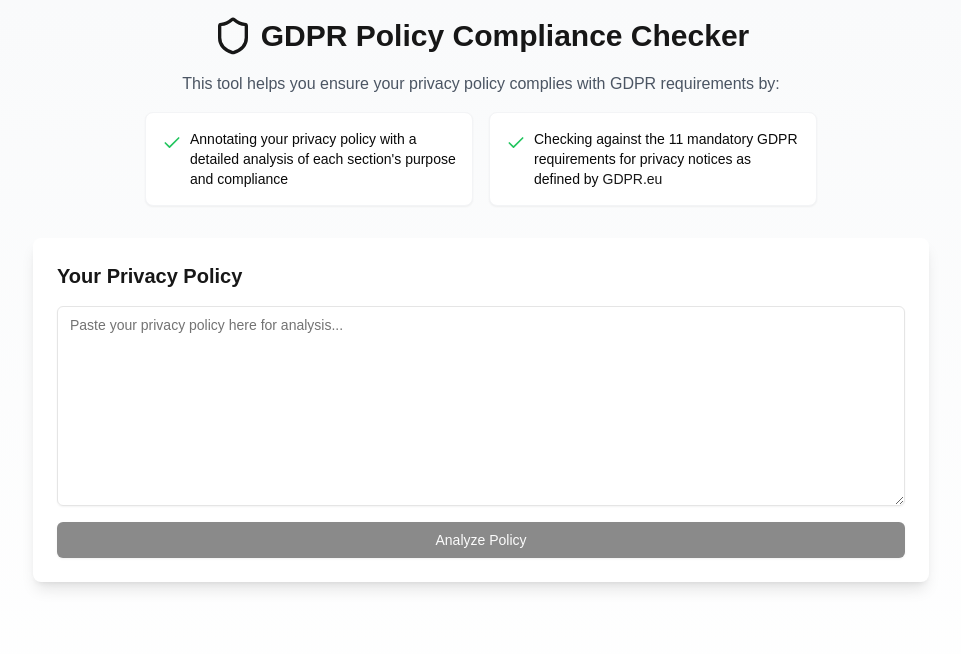
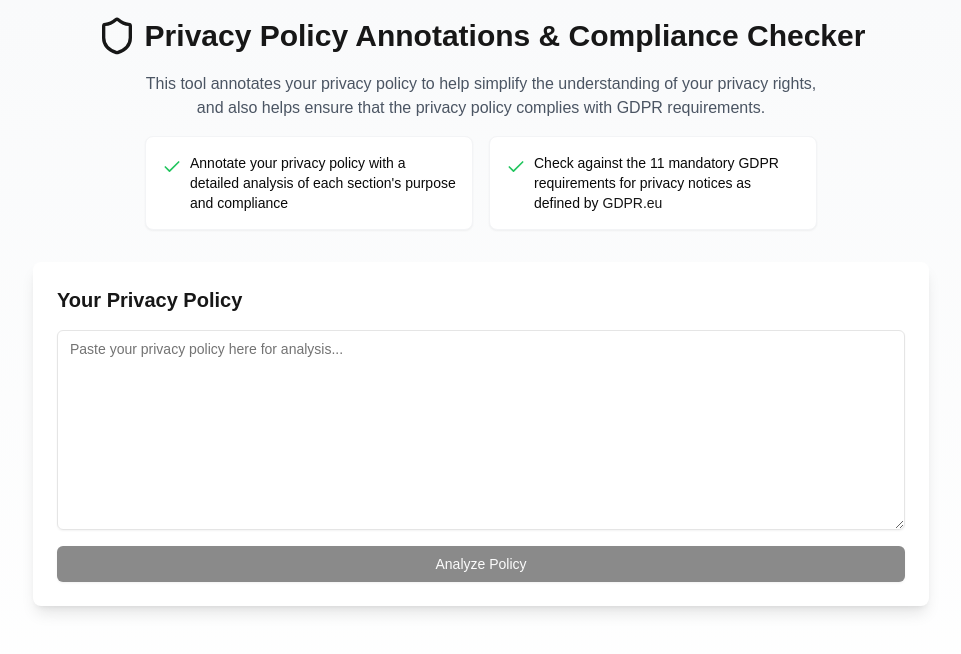
Before and after one commit to JeffinWithYa/policy-analyzer-frontend, a Next.js app in the folder gdpr-compliance-checker/: page / in a window 1280 px wide. Shown: the top 654 px of the page, without its empty margins (159-1120 px from the left). Built offline with nearby package versions, Linux system fonts and the light colour scheme.

Commit message:
ui updates

```diff
--- a/gdpr-compliance-checker/src/app/policy-checker.tsx
+++ b/gdpr-compliance-checker/src/app/policy-checker.tsx
@@ -235,20 +235,20 @@
                 {/* Title Section */}
                 <div className="flex items-center justify-center mb-4">
                     <Shield className="w-10 h-10 text-primary mr-2" />
-                    <h1 className="text-3xl font-bold text-primary">GDPR Policy Compliance Checker</h1>
+                    <h1 className="text-3xl font-bold text-primary">Privacy Policy Annotations & Compliance Checker</h1>
                 </div>
 
                 {/* New Description Section */}
                 <div className="text-center mb-8 max-w-2xl mx-auto">
                     <p className="text-gray-600 mb-4">
-                        This tool helps you ensure your privacy policy complies with GDPR requirements by:
+                        This tool annotates your privacy policy to help simplify the understanding of your privacy rights, and also helps ensure that the privacy policy complies with GDPR requirements.
                     </p>
                     <div className="grid grid-cols-1 md:grid-cols-2 gap-4 text-left">
                         <div className="bg-white p-4 rounded-lg shadow-sm border border-gray-100">
                             <div className="flex items-start">
                                 <Check className="w-5 h-5 text-green-500 mt-1 mr-2 flex-shrink-0" />
                                 <p className="text-sm">
-                                    Annotating your privacy policy with a detailed analysis of each section's purpose and compliance
+                                    Annotate your privacy policy with a detailed analysis of each section's purpose and compliance
                                 </p>
                             </div>
                         </div>
@@ -256,7 +256,7 @@
                             <div className="flex items-start">
                                 <Check className="w-5 h-5 text-green-500 mt-1 mr-2 flex-shrink-0" />
                                 <p className="text-sm">
-                                    Checking against the 11 mandatory GDPR requirements for privacy notices as defined by <a href="https://gdpr.eu/privacy-notice/" className="text-primary hover:underline" target="_blank" rel="noopener noreferrer">GDPR.eu</a>
+                                    Check against the 11 mandatory GDPR requirements for privacy notices as defined by <a href="https://gdpr.eu/privacy-notice/" className="text-primary hover:underline" target="_blank" rel="noopener noreferrer">GDPR.eu</a>
                                 </p>
                             </div>
                         </div>
```
